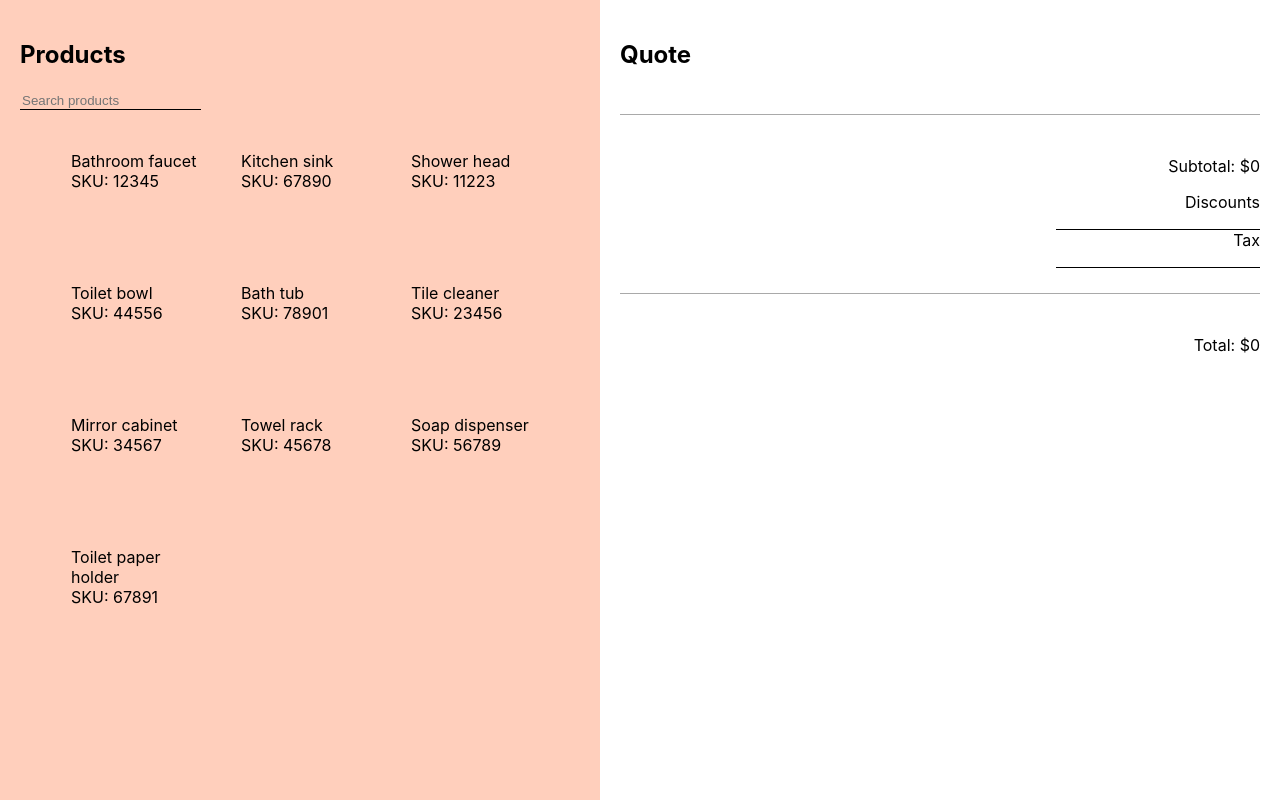
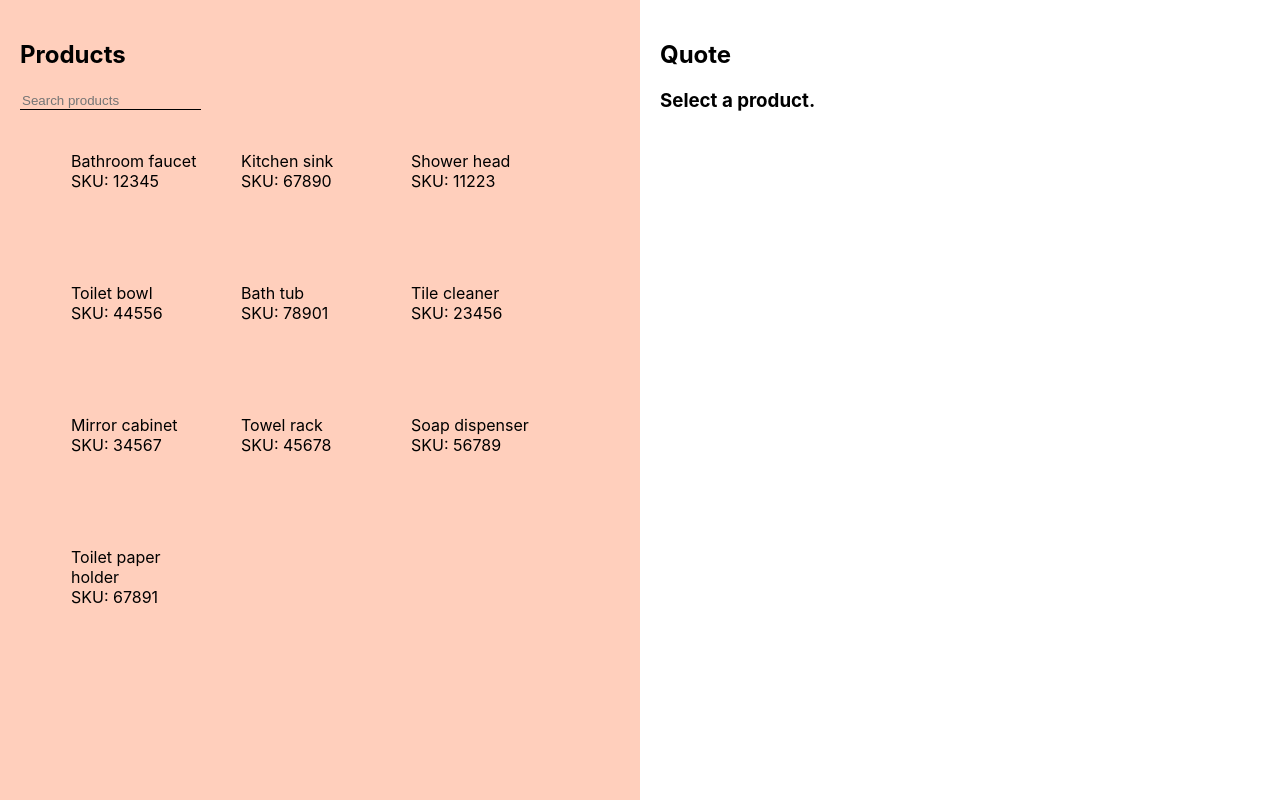
Before and after one commit to AlessandroNahon/quote-builder, a React (Create React App) app: page / in a window 1280 px wide. Built offline with nearby package versions, Linux system fonts and the light colour scheme.

Commit message:
empty quote

```diff
--- a/src/components/Quote.tsx
+++ b/src/components/Quote.tsx
@@ -7,9 +7,12 @@ import { LineItemDataInterface } from '../types'
 export default function Quote(): ReactElement {
   const { quote } = useContext(AppContext)
 
+
   return (
     <Browser>
       <h2>Quote</h2>
+      {quote.lineItems.length === 0 && <h3>Select a product.</h3>}
+      {quote.lineItems.length > 0 && <>
         {quote.lineItems?.map((item: LineItemDataInterface) => (
           <LineItem item={item} />
         ))}
@@ -23,7 +26,7 @@ export default function Quote(): ReactElement {
           <div className='spacer'></div>
           <p>Total: ${quote.total}</p>
         </div>
-
+      </>}
     </Browser>
   )
 }
```
Also changed, not shown: src/App.css (line endings or trailing spaces). Lines whose indentation alone changed are shown as unchanged.
